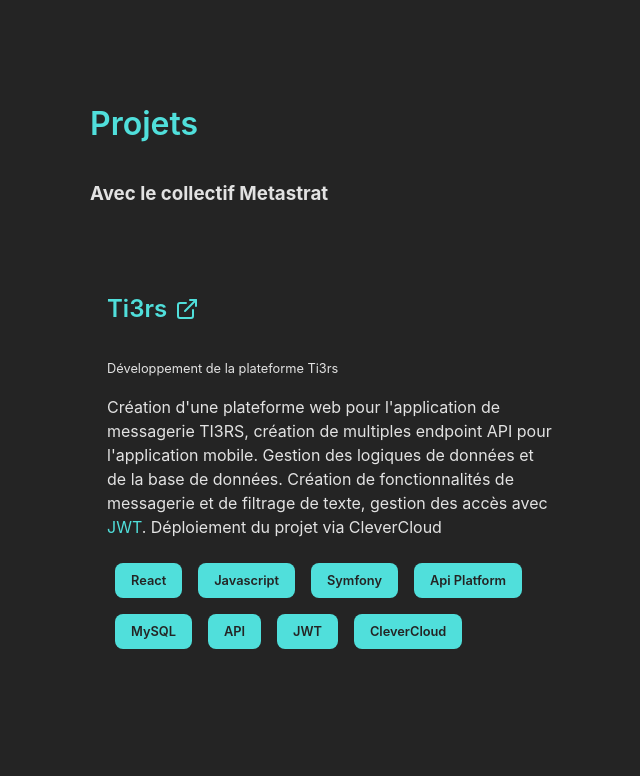
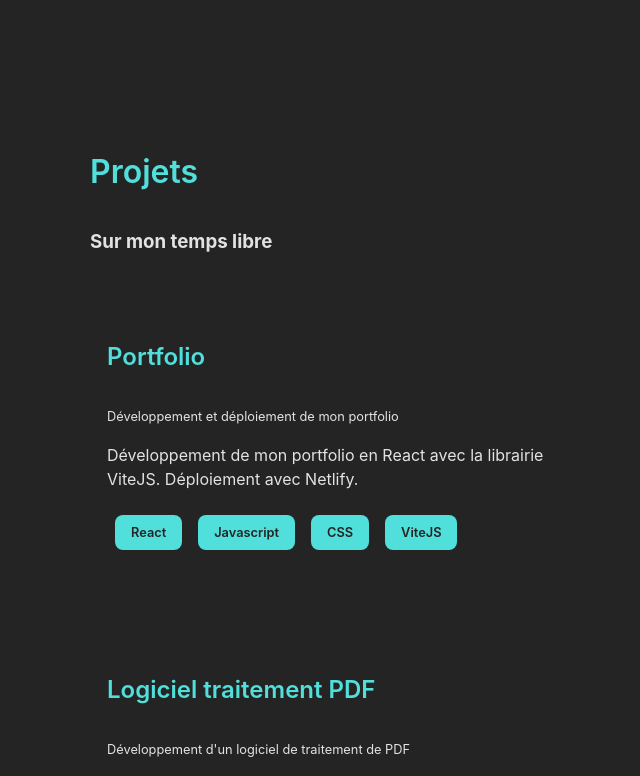
Before and after one commit to MelvacI/portfolio, a React (Vite) app: page / in a window 1280 px wide. Shown: the part 2625-3401 px from the top of the page, without its empty margins (550-1190 px from the left). Built offline with nearby package versions, Linux system fonts and the light colour scheme.

Commit message:
Update MainContent.jsx

```diff
--- a/src/MainContent.jsx
+++ b/src/MainContent.jsx
@@ -128,7 +128,7 @@
             company: 'Freelance',
             date: 'Octobre 2022 - Aujourd\'hui',
             description: 'Développement d\'applications web en freelance',
-            details: <p>Développement d'applications avec Framework PHP Symfony et ReactJS, au sein du collectif de Freelance "MetaStrat" j'ai pu travailler sur des projets pour des clients du collectif tels que <a href="https://www.openclimat.com" rel="noopener noreferrer" className="marked-text" target='_blank'>OpenClimat</a>, <span className="marked-text" >Ti3rs</span> et des projets interne comme <a className="marked-text" rel="noopener noreferrer" href="https://labonnepub.com" target='_blank' >LabonnePub</a></p>,
+            details: <p>Développement d'applications avec Framework PHP Symfony et ReactJS, au sein du collectif de Freelance "MetaStrat" j'ai pu travailler sur des projets pour des clients du collectif tels que <a href="https://www.openclimat.com" rel="noopener noreferrer" className="marked-text" target='_blank'>OpenClimat</a>, <a href="https://www.ti3rs.fr" rel="noopener noreferrer" className="marked-text" target='_blank'>Ti3rs</a> et des projets interne comme <a className="marked-text" rel="noopener noreferrer" href="https://labonnepub.com" target='_blank' >LabonnePub</a>, <a className="marked-text" rel="noopener noreferrer" href="https://www.leboutonsesame.com/fr/" target='_blank' >Le Bouton Sésame</a>  ainsi que la maintenance et le developpement de nouvelles features sur <a className="marked-text" rel="noopener noreferrer" href="https://www.metastrat.com/fr/" target='_blank' >Métastrat</a></p>,
             techs: ['Javascript', 'React', 'PHP', 'Symfony', 'Api Platform', 'MySQL']
         },
         {
@@ -137,7 +137,7 @@
             date: 'Juillet 2022 - Octobre 2022',
             description: 'Développement d\'applications web',
             details: <p>
-                Développement et maintenance du site <a href="https://metastrat.com" rel="noopener noreferrer" className="marked-text" target="_blank">Metastrat</a> avec le framework symfony et intégration et installation de la partie front avec ReactJS, début du développement de la V2 de <a  rel="noopener noreferrer" href="https://labonnepub.com" className="marked-text" target="_blank">LabonnePub</a> avec ReactJS et Symfony.
+                Développement et maintenance du site <a href="https://metastrat.com" rel="noopener noreferrer" className="marked-text" target="_blank">Metastrat</a> avec le framework symfony et intégration et installation de la partie front avec ReactJS, début du développement de la V2 de <a rel="noopener noreferrer" href="https://labonnepub.com" className="marked-text" target="_blank">LabonnePub</a> avec ReactJS et Symfony.
             </p>,
             techs: ['Javascript', 'React', 'PHP', 'Symfony', 'MySQL']
         },
@@ -192,30 +192,6 @@
     const getProjectsContent = () => {
         return (
             <div className="projects">
-                <h3>Avec le collectif Metastrat</h3>
-                <div className="projects-list">
-                    {
-                        projects.filter((project) => project.type === 'metastrat').reverse().map((project) => (
-                            <div key={project.name + "project-item"} className="project-item">
-                                <h4 className="project-title">
-                                    {
-                                        project.link === null
-                                            ? <span className='project-link'>{project.name}</span>
-                                            : <a rel="noopener noreferrer" href={project.link} className='project-link' target='_blank'>{project.name} <ExternalLinkSvg /></a>
-
-                                    }
-                                </h4>
-                                <div className="project-description">{project.description}</div>
-
-
-                                <div className="project-details">{project.details}</div>
-                                <div className="project-techs">{project.techs.map((tech) => {
-                                    return <span key={project.name + tech} className="tech">{tech}</span>
-                                })}</div>
-                            </div>
-                        ))
-                    }
-                </div>
                 <h3>Sur mon temps libre</h3>
                 <div className="projects-list">
                     {
@@ -242,6 +218,31 @@
                     }
 
                 </div>
+                <h3>Avec le collectif Metastrat</h3>
+                <div className="projects-list">
+                    {
+                        projects.filter((project) => project.type === 'metastrat').reverse().map((project) => (
+                            <div key={project.name + "project-item"} className="project-item">
+                                <h4 className="project-title">
+                                    {
+                                        project.link === null
+                                            ? <span className='project-link'>{project.name}</span>
+                                            : <a rel="noopener noreferrer" href={project.link} className='project-link' target='_blank'>{project.name} <ExternalLinkSvg /></a>
+
+                                    }
+                                </h4>
+                                <div className="project-description">{project.description}</div>
+
+
+                                <div className="project-details">{project.details}</div>
+                                <div className="project-techs">{project.techs.map((tech) => {
+                                    return <span key={project.name + tech} className="tech">{tech}</span>
+                                })}</div>
+                            </div>
+                        ))
+                    }
+                </div>
+
 
             </div>
         )
@@ -295,11 +296,31 @@
             name: 'Ti3rs',
             description: 'Développement de la plateforme Ti3rs',
             techs: ['React', 'Javascript', 'Symfony', 'Api Platform', 'MySQL', 'API', 'JWT', 'CleverCloud'],
-            link: 'https://ti3rs.com',
+            link: 'https://ti3rs.fr',
             details: <p>
                 Création d'une plateforme web pour l'application de messagerie TI3RS, création de multiples endpoint API pour l'application mobile. Gestion des logiques de données et de la base de données. Création de fonctionnalités de messagerie et de filtrage de texte, gestion des accès avec <span className="marked-text">JWT</span>. Déploiement du projet via CleverCloud
             </p>
-        }
+        },
+        {
+            type: 'metastrat',
+            name: 'LeBoutonSesame',
+            description: 'Développement de la plateforme LeBoutonSesame',
+            techs: ['React', 'Symfony', 'Api Platform', 'Stripe', 'MySQL', 'API', 'JWT', 'CleverCloud'],
+            link: 'https://leboutonsesame.com',
+            details: <p>
+                Création d'une solution d'abonnement pour les médias indépendant, permettant de regrouper l'accès à plusieurs medias premium dans un seul abonnement, et de rémunérer les médias en fonction du temps passé sur leur contenu. Développement de la partie médias et de la partie utilisateur, gestion des abonnements et des paiements avec <span className="marked-text">Stripe</span>, gestion des accès avec <span className="marked-text">JWT</span>. Déploiement du projet via CleverCloud.
+            </p>
+        },
+        {
+            type: 'personnal',
+            name: 'Logiciel traitement PDF',
+            description: 'Développement d\'un logiciel de traitement de PDF',
+            techs: ['Python', 'Google API', 'PDF'],
+            link: null,
+            details: <p>
+                Développement d'un logiciel de traitement de PDF, permettant de convertir un lourd fichier PDF en plusieurs fichiers PDF plus légers, chaque fichier correspondant à un client du document original. Envoie de chaque fichier dans le dossier client correspondant sur Google Drive.
+            </p>
+        },
     ]
 
 
@@ -352,7 +373,7 @@
                 {sectionsIds.map((sectionId, index) => (
                     <article key={sectionId + "section"} id={sectionId} ref={(el) => (sections.current[index] = el)}>
                         {
-                            sectionId != 'about' &&<h1>{itemsLabel[sectionId]}</h1>
+                            sectionId != 'about' && <h1>{itemsLabel[sectionId]}</h1>
                         }
 
                         <div className="content">
```
